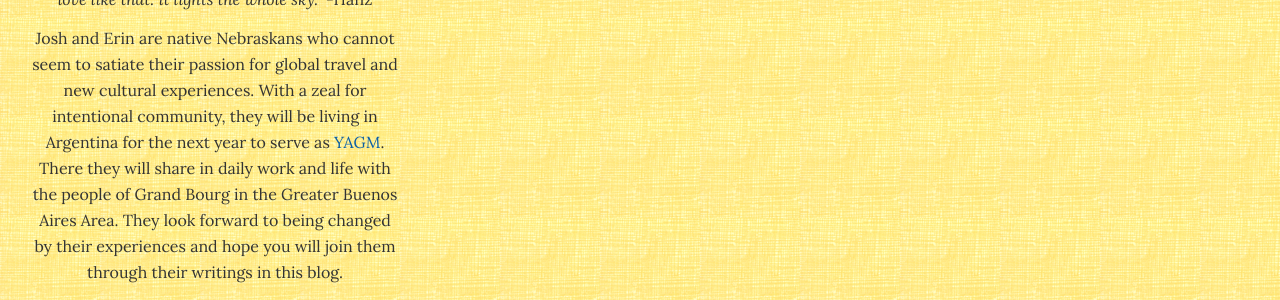
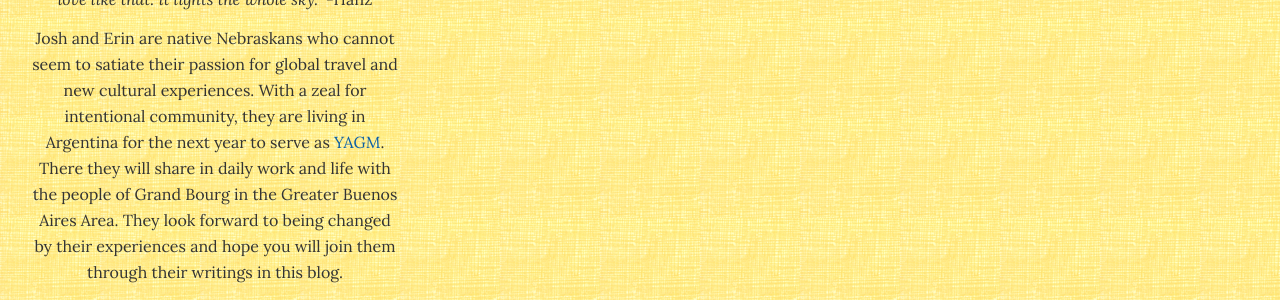
Before and after one commit to simhagate/joshanderin.com, a Jekyll site: the page built from about.md, in a window 1280 px wide. Shown: the part 482-782 px from the top of the page. Built offline with Jekyll 4.4.1, drawn with Linux system fonts in a browser that asks for light colours.

Commit message:
Changing the sidebar description to be in the present.

```diff
--- a/_layouts/default.html
+++ b/_layouts/default.html
@@ -69,7 +69,7 @@
             <p>Josh and Erin are native Nebraskans who cannot seem to
             satiate their passion for global travel and new cultural
             experiences.
-            With a zeal for intentional community, they will be
+            With a zeal for intentional community, they are
             living in Argentina for the next year to serve as
             <a
                 href="http://www.elca.org/Who-We-Are/Our-Three-Expressions/Churchwide-Organization/Global-Mission/Engage-in-Global-Mission/Global-Service/Basics-of-Global-Service/Young-Adults.aspx">YAGM</a>.
```
